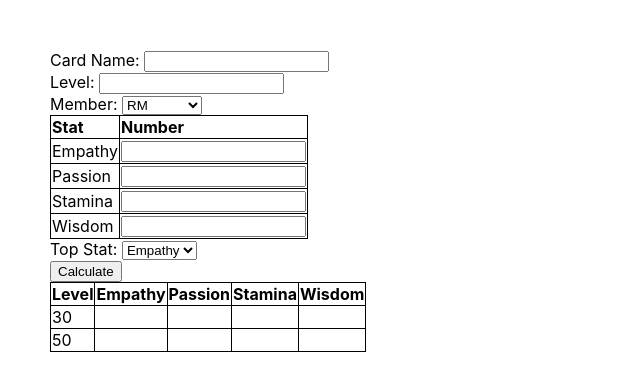
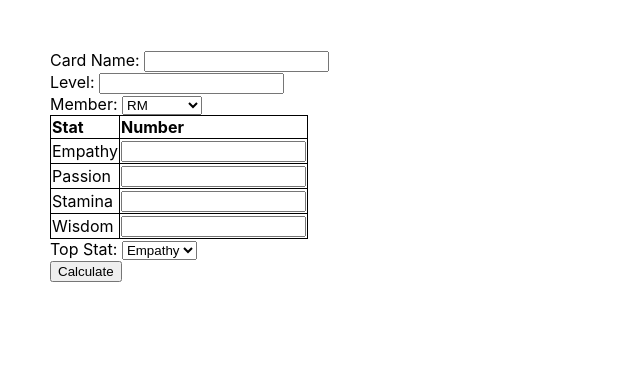
Before and after one commit to jk-me/card-calc-btsw, a React (Create React App) app: page / in a window 1280 px wide. Shown: the top 390 px of the page, without its empty margins (0-640 px from the left). Built offline with nearby package versions, Linux system fonts and the light colour scheme.

Commit message:
add results list to calculator

```diff
--- a/src/Calculator.js
+++ b/src/Calculator.js
@@ -3,9 +3,7 @@ import CardForm from './card_form'
 import ResultsTable from './ResultsTable'
 
 class Calculator extends React.Component{
-  constructor(){
-    super()
-    this.state = {
+  state = {
       name: '',
       level: 1,
       member: '',
@@ -16,7 +14,11 @@ class Calculator extends React.Component{
       top:'empathy',
       results:{th:{},fi:{}}
     }
-  }
+
+  nums=['a']
+
+  reslist = [
+  ]
 
   handleChange = (event) =>{
     // console.log(`${event.target.name} changed`)
@@ -38,10 +40,13 @@ class Calculator extends React.Component{
     results.fi[this.state.top]+= (39-23)*20
     console.log(results)
     this.setState({results:results})
-    document.getElementById('calc').innerHTML+= this.renderResults(results)
+    this.reslist.push(<ResultsTable results={results} />)
+    console.log(this.reslist)
 
 
   }
+
+
 
   renderResults = (results) =>{
     return(
@@ -53,7 +58,11 @@ class Calculator extends React.Component{
     return(
       <div id='calc'>
         <CardForm handler={this.handleChange} calculate={this.calculate}/>
-        <ResultsTable results={this.state.results} />
+        {/* <ResultsTable results={this.state.results} /> */}
+        {this.reslist[0]}
+        {this.reslist[1]}
+        {this.reslist[2]}
+
       </div>
 
     )
```
